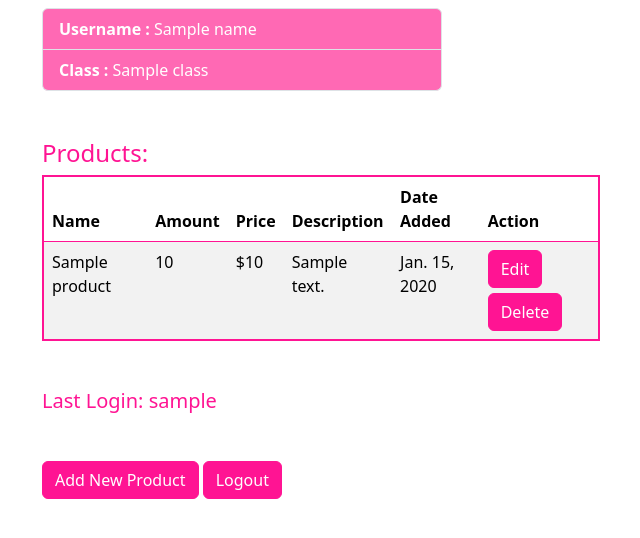
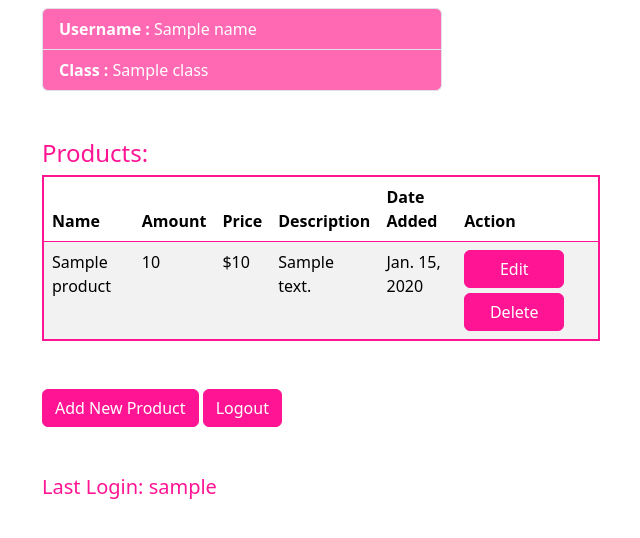
Before and after one commit to nazwaikhsan/pbp_nazwa, a Django app: template main/templates/main.html in a window 1280 px wide. Shown: the part 202-740 px from the top of the page, without its empty margins (40-680 px from the left). Run offline with Django 4.2, Linux system fonts and the light colour scheme; tables that the repository leaves empty hold one stand-in row (values such as "Sample post"); the template is opened without the code that fills it: values that come from a table or form of the project are taken from there, most other values are stand-ins (such as "Sample title", 1, 10 or a date in 2020).

Commit message:
README tugas 6

```diff
--- a/main/templates/main.html
+++ b/main/templates/main.html
@@ -35,10 +35,10 @@
                             <td>{{ product.date_added }}</td>
                             <td>
                                 <a href="{% url 'main:edit_product' product.pk %}">
-                                    <button class="btn btn-pink" style="background-color: #ff1493; border-color: #ff1493; color: #ffffff; margin-bottom: 5px;">Edit</button>
+                                    <button class="btn btn-pink" style="background-color: #ff1493; border-color: #ff1493; color: #ffffff; margin-bottom: 5px; width: 100px;">Edit</button>
                                 </a>
                                 <a href="{% url 'main:delete_product' product.pk %}">
-                                    <button class="btn btn-pink" style="background-color: #ff1493; border-color: #ff1493; color: #ffffff;">Delete</button>
+                                    <button class="btn btn-pink" style="background-color: #ff1493; border-color: #ff1493; color: #ffffff; width: 100px;">Delete</button>
                                 </a>
                             </td>
                         </tr>
@@ -52,11 +52,10 @@
         </div>
     </div>
 
-    <h5 class="mt-5" style="color: #ff1493;">Last Login: {{ last_login }}</h5>
-
     <div class="mt-5">
         <a href="{% url 'main:create_product' %}" class="btn btn-pink" style="background-color: #ff1493; border-color: #ff1493; color: #ffffff">Add New Product</a>
         <a href="{% url 'main:logout' %}" class="btn btn-pink ml-2" style="background-color: #ff1493; border-color: #ff1493; color: #ffffff">Logout</a>
     </div>
+    <h5 class="mt-5" style="color: #ff1493;">Last Login: {{ last_login }}</h5>
 </div>
 {% endblock content %}
--- a/main/views.py
+++ b/main/views.py
@@ -1,5 +1,6 @@
+from django.views.decorators.csrf import csrf_exempt
 import datetime
-from django.http import HttpResponseRedirect
+from django.http import HttpResponseNotFound, HttpResponseRedirect
 from django.urls import reverse
 from django.contrib.auth.decorators import login_required
 from django.contrib.auth import logout
```
Also changed, not shown: README.md, 2 other files.
